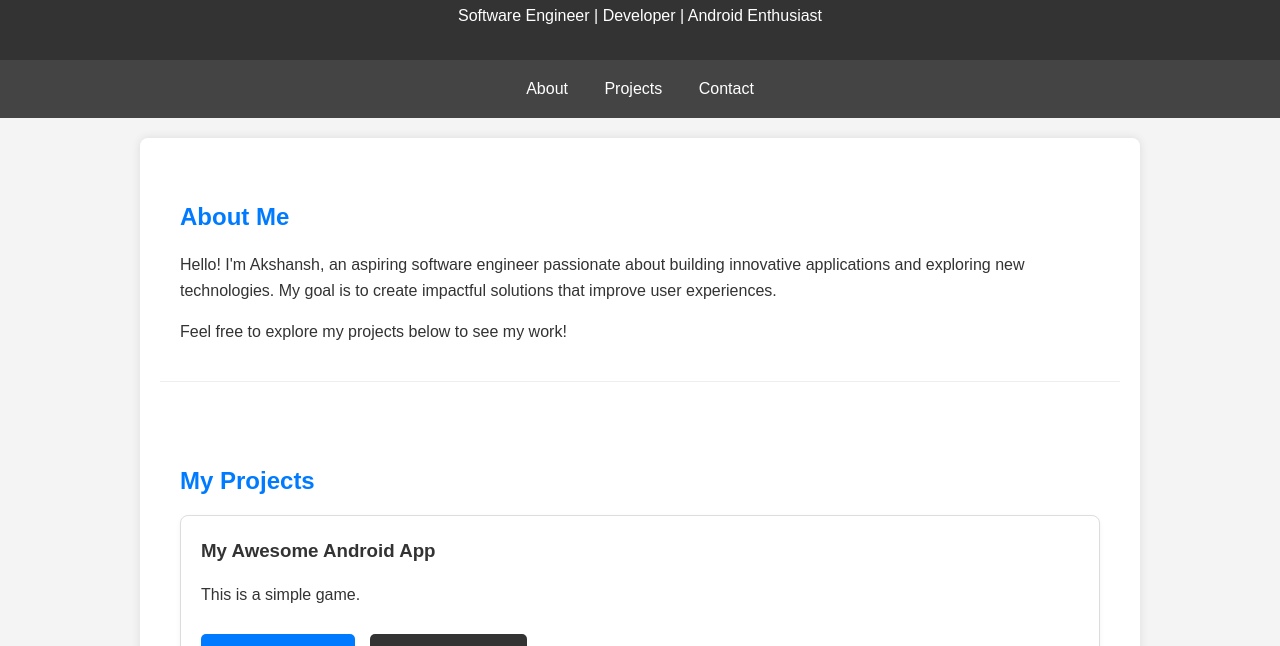
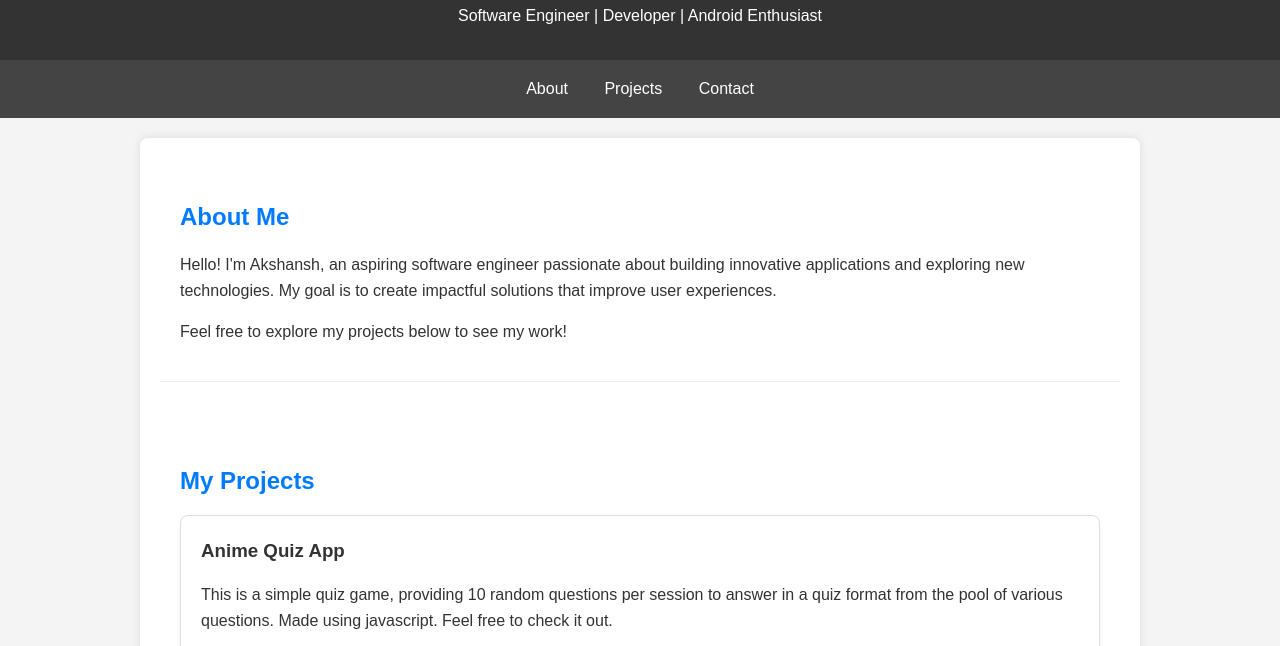
Before and after one commit to akshansh-dhuware/akshansh-dhuware.github.io, a plain HTML site: page index.html in a window 1280 px wide. Shown: the part 102-748 px from the top of the page. Drawn offline with Linux system fonts and the light colour scheme.

Commit message:
index.html

```diff
--- a/index.html
+++ b/index.html
@@ -28,8 +28,8 @@
             <h2>My Projects</h2>
 
             <div class="project-item">
-                <h3>My Awesome Android App</h3>
-                <p>This is a simple game.</p>
+                <h3>Anime Quiz App</h3>
+                <p>This is a simple quiz game, providing 10 random questions per session to answer in a quiz format from the pool of various questions. Made using javascript. Feel free to check it out.</p>
                 <p>
                     <a href="https://drive.google.com/file/d/1bzYmh4wjeosMXKmY8jy6IgM0Pg9tXtJ8/view?usp=sharing" download class="button">Download APK</a>
                     <a href="https://github.com/akshansh-dhuware/AnimeQuizMobileApp" target="_blank" class="button github">View on GitHub</a>
```
